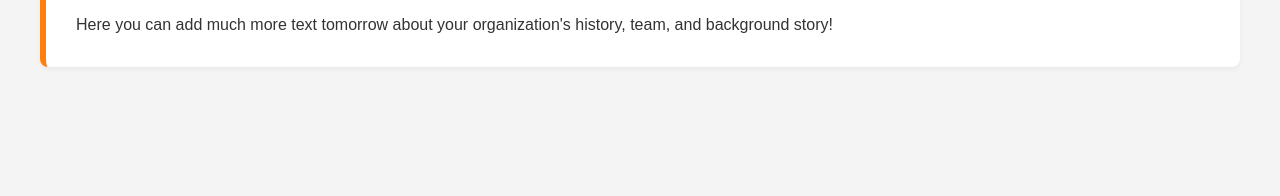
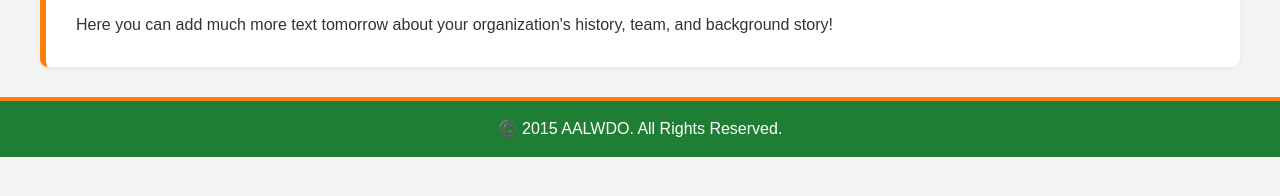
Before and after one commit to hemataryan3-del/aalwdo, a plain HTML site: page about.html in a window 1280 px wide. Shown: the part 266-462 px from the top of the page. Drawn offline with Linux system fonts and the light colour scheme.

Commit message:
Update about.html

```diff
--- a/about.html
+++ b/about.html
@@ -45,7 +45,9 @@
         <p style="margin-top: 15px;">Here you can add much more text tomorrow about your organization's history, team, and background story!</p>
     </section>
 
-
+    <footer>
+        <p>©️ 2015 AALWDO. All Rights Reserved.</p>
+    </footer>
 
 </body>
 </html>
```
